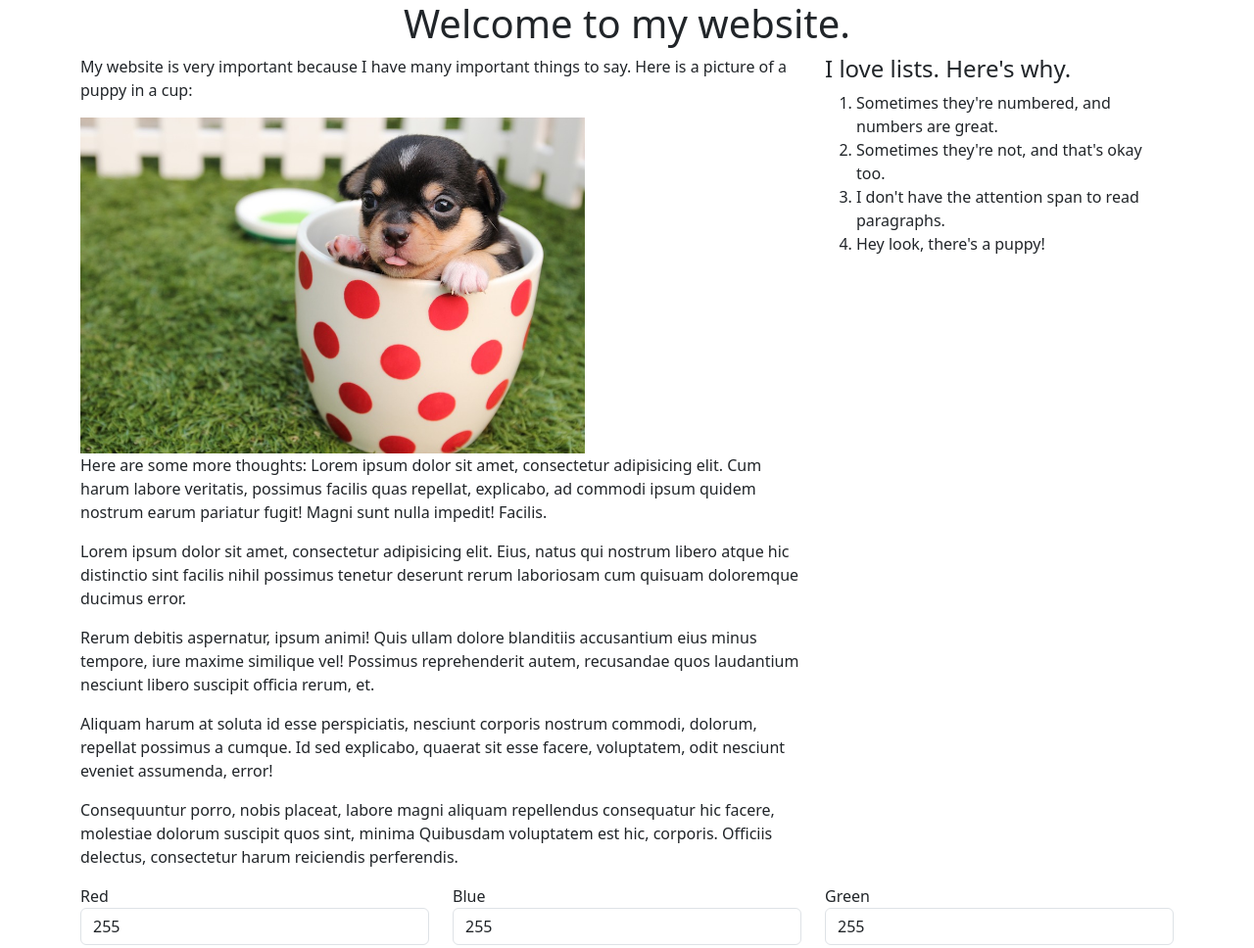
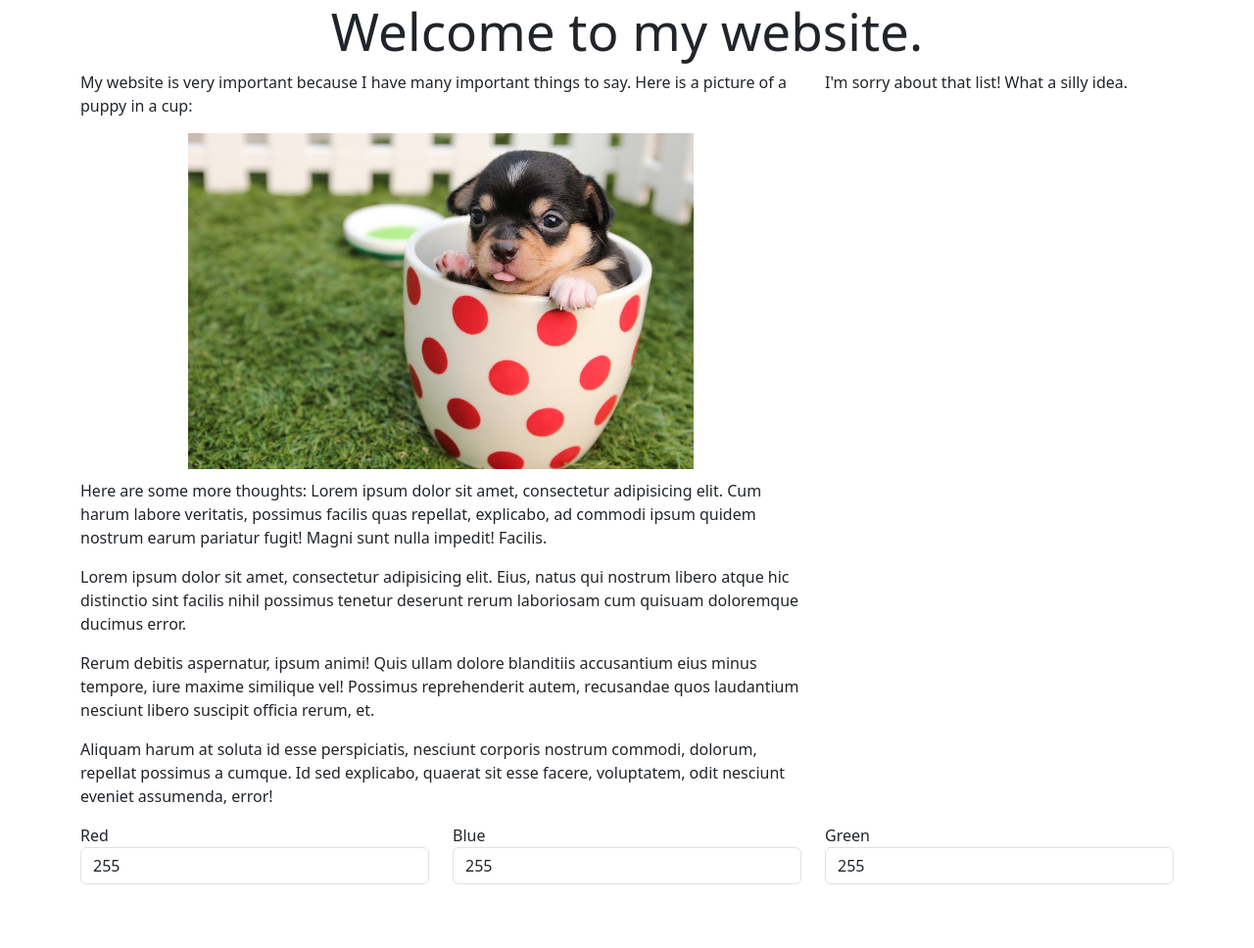
Before and after one commit to JB0925/jQuery-Part-One-and-Two, a plain HTML site: page index.html in a window 1280 px wide. Shown: the whole page at 98% size. Drawn offline with nearby package versions, Linux system fonts and the light colour scheme.

Commit message:
finish part one

```diff
--- /dev/null
+++ b/jquery.js
@@ -0,0 +1,37 @@
+$(function() {
+    console.log('Let\'s get ready to party with jQuery!');
+    const r = $colorInputs.eq(0).val();
+    const g = $colorInputs.eq(1).val();
+    const b = $colorInputs.eq(2).val();
+    const rgb = `${r}, ${g}, ${b}`;
+    $('body').css('background-color', `rgb(${rgb})`)
+});
+
+let $articleImage = $('article img');
+$articleImage.addClass('image-center');
+
+let $lastParagraph = $('article p').eq(-1);
+$lastParagraph.remove();
+
+let $title = $('#title').eq(0);
+
+const randomFontSize = () => Math.floor(Math.random() * 101);
+$title.css('font-size', `${randomFontSize()}px`);
+
+let $orderedList = $('ol');
+let $newLi = $('<li>I like coding in JavaScript.</li>');
+$newLi.appendTo($orderedList);
+
+let $aside = $('aside');
+$aside.html('<p>I\'m sorry about that list! What a silly idea.');
+
+let $colorInputs = $('input');
+$colorInputs.on('change', () => {
+    const r = $colorInputs.eq(0).val();
+    const g = $colorInputs.eq(1).val();
+    const b = $colorInputs.eq(2).val();
+    const rgb = `${r}, ${g}, ${b}`;
+    $('body').css('background-color', `rgb(${rgb})`)
+});
+
+$articleImage.on('click', () => $articleImage.remove());
```
Also changed, not shown: index.html (+1 -1 lines), jquery.css (added).
